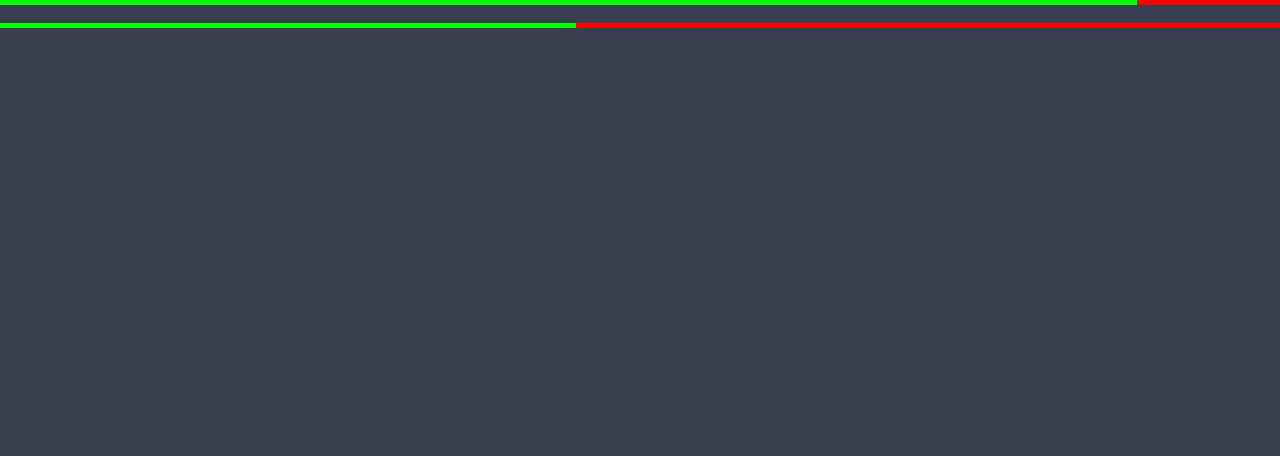
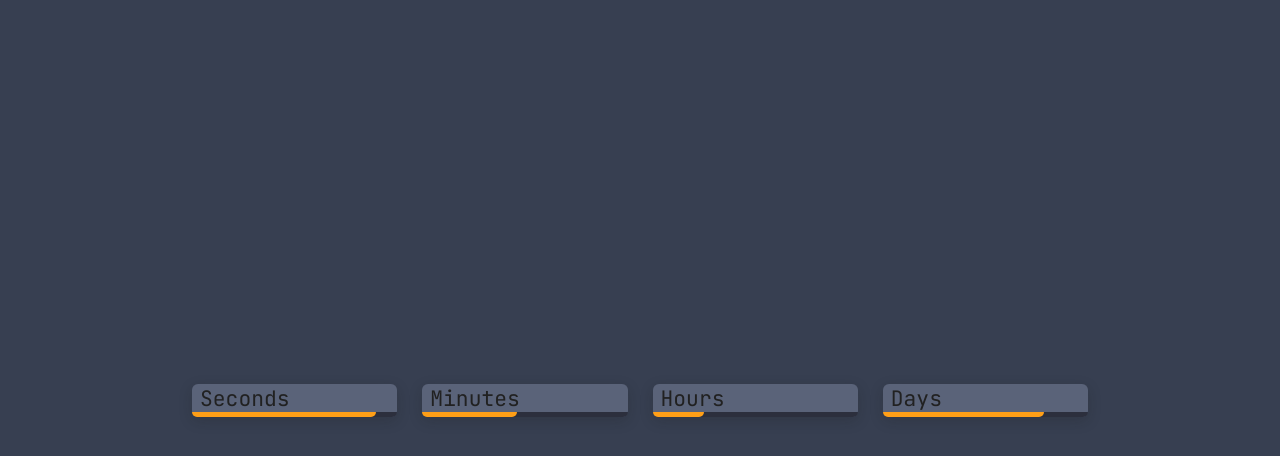
Before and after one commit to SDCore/ProgressBarNT, a browser extension: page index.html in a window 1280 px wide. Drawn offline with Linux system fonts and the light colour scheme.

Commit message:
Styles & Updates
- Settling on a base design idea
- Base logic for counting seconds/minutes/hours/days

```diff
--- a/css/main.sass
+++ b/css/main.sass
@@ -1,32 +1,46 @@
+@import url('https://fonts.googleapis.com/css2?family=JetBrains+Mono:ital,wght@0,100..800;1,100..800&display=swap')
+
 body
     margin: 0
     padding: 0
+    height: 100vh
     background: #373F51
+    font-family: 'JetBrains Mono', monospace
 
-#secondProgressBar
-    top: 0
-    left: 0
+.progressBars
+    gap: 25px
+    width: 70%
+    height: 100%
+    display: flex
+    margin: 0 auto
+    align-items: center
+    justify-content: center
+
+.barContainer
     width: 100%
-    height: 5px
-    background: #FF0000
-    transition: width 0.5s
+    border-radius: 6px
+    background: #5A6379
+    box-shadow: rgba(25, 26, 27, 0.2) 0px 4px 14px 0px
 
-#secondProgressBar-Inner
-    width: 50%
-    height: 5px
-    background: #00FF00
-    transition: width 0.5s
+    .barTitle
+        padding: 8px
+        font-size: 16pt
+        color: #212121
+        font-weight: light
 
-#hourProgressBar
-    top: 0
-    left: 0
-    width: 100%
-    height: 5px
-    background: #FF0000
-    transition: width 0.5s
+    .progressBar
+        width: 100%
+        height: 5px
+        display: block
+        background: #2C2F3D
+        border-bottom-left-radius: 6px
+        border-bottom-right-radius: 6px
 
-#hourProgressBar-Inner
-    width: 50%
-    height: 5px
-    background: #00FF00
-    transition: width 0.5s
+    .progressInner
+        width: 50%
+        height: 5px
+        display: block
+        background: #FF9F17
+        transition: width 0.5s
+        border-bottom-left-radius: 6px
+        border-bottom-right-radius: 6px
--- a/index.html
+++ b/index.html
@@ -5,37 +5,37 @@
 		<title>New Tab</title>
 
 		<link rel="stylesheet" type="text/css" href="css/main.min.css" />
-
-		<!-- style the progress bars so the javascript works -->
-		<style>
-			#progress-bar {
-				position: fixed;
-				top: 0;
-				left: 0;
-				width: 100%;
-				height: 5px;
-				background-color: #000;
-			}
-
-			#progress-bar-inner {
-				width: 50%;
-				height: 100%;
-
-				background-color: #0f0;
-			}
-		</style>
 	</head>
 
 	<body>
-		<!-- generate a basic div with a progress bar in the middle that will be controlled by javascript -->
-		<div id="secondProgressBar">
-			<div id="secondProgressBar-Inner"></div>
-		</div>
+		<div class="progressBars">
+			<div class="barContainer">
+				<span class="barTitle">Seconds</span>
+				<span id="secondProgress" class="progressBar">
+					<span id="secondProgressBar" class="progressInner"></span>
+				</span>
+			</div>
 
-		<br />
+			<div class="barContainer">
+				<span class="barTitle">Minutes</span>
+				<span id="minuteProgress" class="progressBar">
+					<span id="minuteProgressBar" class="progressInner"></span>
+				</span>
+			</div>
 
-		<div id="hourProgressBar">
-			<div id="hourProgressBar-Inner"></div>
+			<div class="barContainer">
+				<span class="barTitle">Hours</span>
+				<span id="hourProgress" class="progressBar">
+					<span id="hourProgressBar" class="progressInner"></span>
+				</span>
+			</div>
+
+			<div class="barContainer">
+				<span class="barTitle">Days</span>
+				<span id="dayProgress" class="progressBar">
+					<span id="dayProgressBar" class="progressInner"></span>
+				</span>
+			</div>
 		</div>
 
 		<script src="main.js"></script>
--- a/main.js
+++ b/main.js
@@ -1,33 +1,27 @@
-// get the current second of the current minute and translate that into a percentage of 60
-var secondProgressBar = document.getElementById('secondProgressBar-Inner');
-var hourProgressBar = document.getElementById('hourProgressBar-Inner');
+var secondProgressBar = document.getElementById('secondProgressBar');
+var minuteProgressBar = document.getElementById('minuteProgressBar');
+var hourProgressBar = document.getElementById('hourProgressBar');
+var dayProgressBar = document.getElementById('dayProgressBar');
 
-// interate every second to update the progress bar and reset it to 0 when it reaches 100
+function daysInThisMonth() {
+	var now = new Date();
+	return new Date(now.getFullYear(), now.getMonth() + 1, 0).getDate();
+}
+
 setInterval(function () {
 	currentSecond = new Date().getSeconds();
-	currentSecondPercentage = (currentSecond / 60) * 100;
-	secondProgressBar.style.width = currentSecondPercentage + '%';
+	currentMinute = new Date().getMinutes();
+	currentHour = new Date().getHours();
+	currentDay = new Date().getDate();
+
+	currentSecondPercentage = (currentSecond / 60) * 100 + 1;
+	currentMinutePercentage = (currentMinute / 60) * 100 + 1;
+	currentHourPercentage = (currentHour / 24) * 100;
+	currentDayPercentage = (currentDay / daysInThisMonth()) * 100;
+
+	// secondProgressBar.style.width = currentSecondPercentage + '%';
+	secondProgressBar.style.width = currentSecondPercentage < 99 ? currentSecondPercentage + '%' : '100%';
+	minuteProgressBar.style.width = currentMinutePercentage < 99 ? currentMinutePercentage + '%' : '100%';
+	hourProgressBar.style.width = currentHourPercentage < 95 ? currentHourPercentage + '%' : '100%';
+	dayProgressBar.style.width = currentDayPercentage + '%';
 }, 1000);
-
-// interate every second to update the progress bar and reset it to 0 when it reaches 100
-setInterval(function () {
-	currentHour = new Date().getMinutes();
-	currentHourPercentage = (currentHour / 60) * 100;
-	hourProgressBar.style.width = currentHourPercentage + '%';
-}, 1000);
-
-// function progressBarTimer(name, increment, interval, duration) {
-// 	var progress = 0;
-// 	var progressBar = document.getElementById(name);
-
-// 	var intervalId = setInterval(function () {
-// 		progress += increment;
-// 		progressBar.style.width = progress + '%';
-
-// 		if (progress > 100) {
-// 			progress = 0;
-// 		}
-// 	}, interval);
-// }
-
-// progressBarTimer('secondProgressBar-Inner', 100 / 60, 1000, 60000);
```
Also changed, not shown: css/main.css, css/main.min.css.
